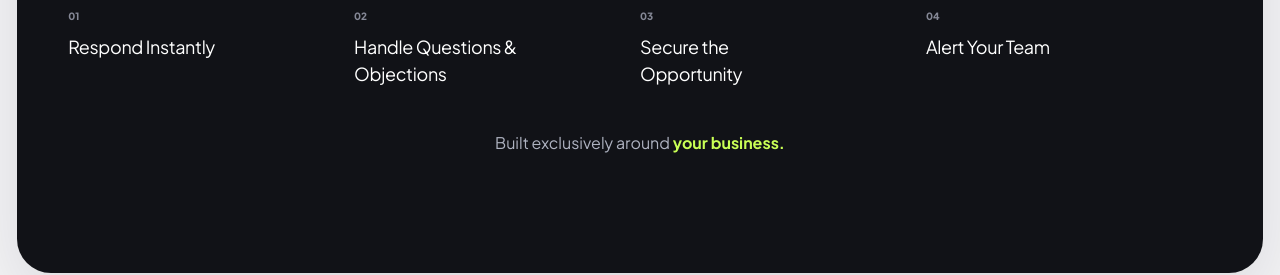
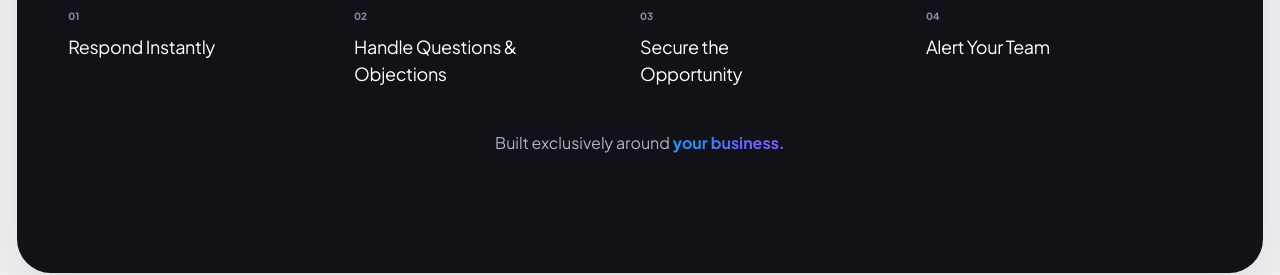
Before and after one commit to utkarshchaturvedi1/pulsetech-engine, a Next.js app: page / in a window 1280 px wide. Shown: the part 1320-1595 px from the top of the page. Built offline with nearby package versions, Linux system fonts and the light colour scheme.

Commit message:
Polish launch palette and primary CTA glow

```diff
--- a/src/components/landing/landing.css
+++ b/src/components/landing/landing.css
@@ -761,3 +761,28 @@
 .pt-light-ribbon,.pt-light-orb{display:none!important}
 .pt-hero-cinema:before,.pt-hero-cinema:after{display:none!important}
 .pt-hero-copy,.pt-hero-visual{position:relative!important;z-index:6!important}
+
+/* Final launch palette polish */
+.pt-exclusive strong{
+  color:transparent!important;
+  background:linear-gradient(90deg,#159dff 0%,#536cff 48%,#8b55ff 100%)!important;
+  -webkit-background-clip:text!important;
+  background-clip:text!important;
+}
+.pt-hero .pt-button-primary{
+  background:linear-gradient(105deg,#159dff 0%,#346ff7 38%,#6358f6 68%,#8a4df0 100%)!important;
+  border:1px solid rgba(255,255,255,.30)!important;
+  box-shadow:0 13px 34px rgba(52,91,245,.26),0 7px 18px rgba(112,74,239,.18)!important;
+}
+.pt-hero .pt-button-primary:after{
+  content:""!important;
+  position:absolute!important;
+  z-index:-1!important;
+  inset:7px 12px -14px!important;
+  border-radius:inherit!important;
+  background:linear-gradient(90deg,rgba(21,157,255,.48),rgba(99,88,246,.55),rgba(138,77,240,.42))!important;
+  filter:blur(16px)!important;
+  opacity:.72!important;
+  pointer-events:none!important;
+}
+.pt-hero .pt-button-primary{isolation:isolate!important}
```
